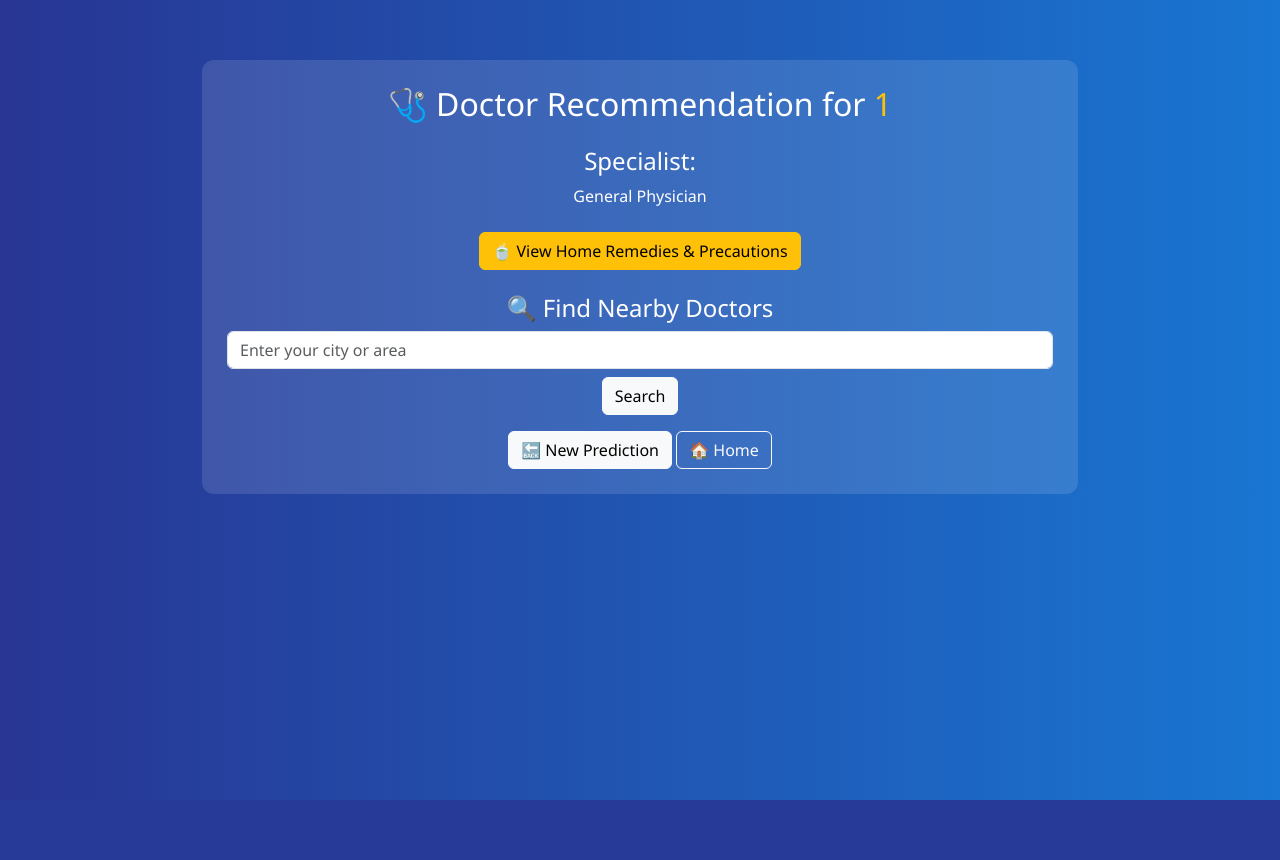
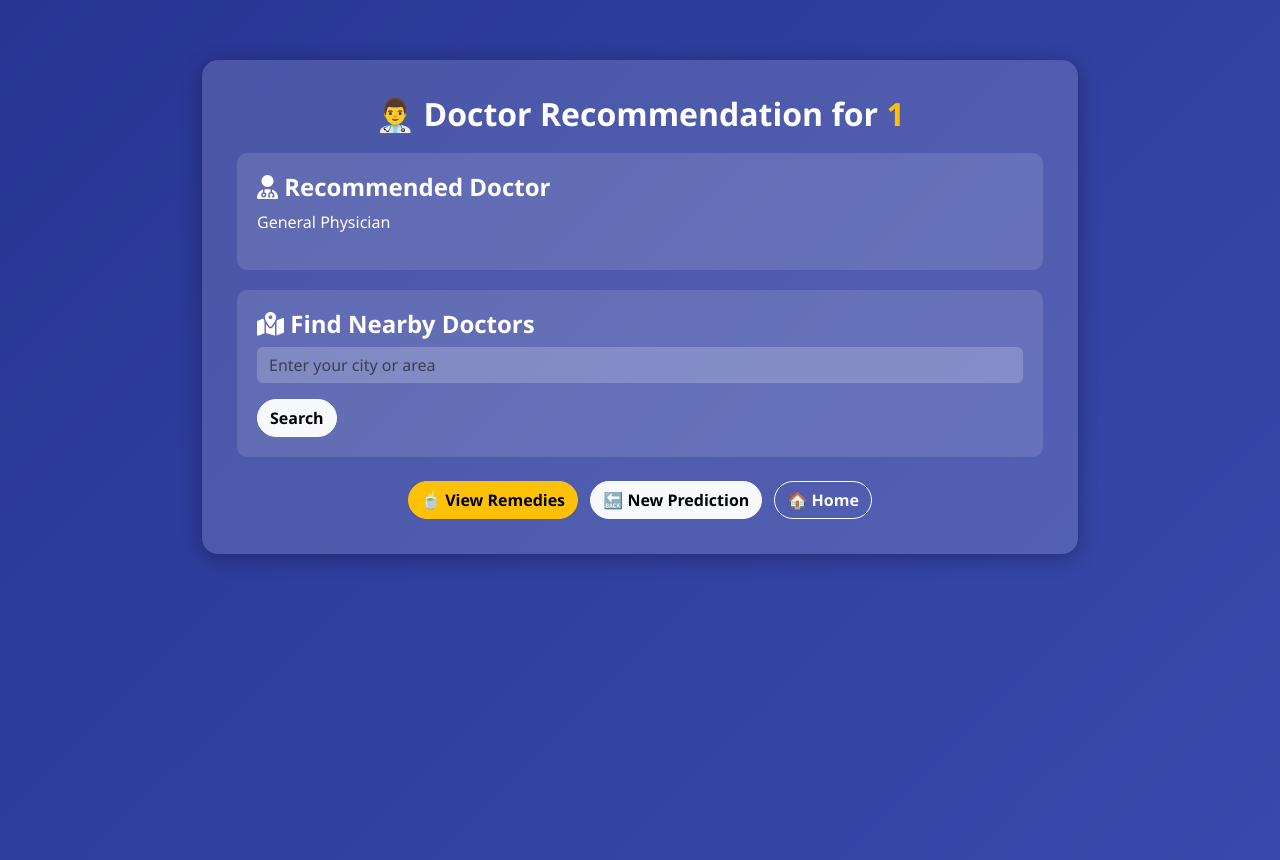
Before and after one commit to Dilip290703/ai-disease-predictor, a Flask app: page /doctor/1 in a window 1280 px wide. Before the commit the page ends 800 px from the top, so only its background shows below. Run offline with Flask 3, Linux system fonts and the light colour scheme; parts of the project's set-up code (start-up, migrations or seed data) failed here and were passed over.

Commit message:
Enhance UI: improve styling and layout for doctor and remedies pages, and refine result page design.

```diff
--- a/templates/admin.html
+++ b/templates/admin.html
@@ -80,7 +80,9 @@ h2, h4 {
 <div class="container">
   <h2 class="text-center">Admin Panel</h2>
   <p class="text-center">Welcome, {{ session['name'] }}</p>
-
+  <div class="text-center mb-4">
+    <a href="{{ url_for('logout') }}" class="btn btn-light btn-lg text-dark">Logout</a>
+  </div>
   <div class="table-container">
     <h4>Users</h4>
     <table class="table table-striped">
--- a/templates/doctor.html
+++ b/templates/doctor.html
@@ -4,51 +4,84 @@
   <meta charset="UTF-8">
   <title>Doctor Recommendation - MedPredict AI</title>
   <link href="https://cdn.jsdelivr.net/npm/bootstrap@5.3.0/dist/css/bootstrap.min.css" rel="stylesheet">
+  <link href="https://cdnjs.cloudflare.com/ajax/libs/font-awesome/6.5.0/css/all.min.css" rel="stylesheet">
   <style>
     body {
-      background: linear-gradient(to right, #283593, #1976d2);
+      background: linear-gradient(135deg, #283593, #3949ab);
       color: white;
       font-family: 'Segoe UI', sans-serif;
+      min-height: 100vh;
     }
     .container { margin-top: 60px; max-width: 900px; }
     .info-box {
+      background: rgba(255, 255, 255, 0.15);
+      border-radius: 16px;
+      padding: 35px;
+      box-shadow: 0 4px 20px rgba(0,0,0,0.3);
+      transition: transform 0.3s ease, box-shadow 0.3s ease;
+    }
+    .info-box:hover {
+      transform: translateY(-5px);
+      box-shadow: 0 6px 25px rgba(0,0,0,0.4);
+    }
+    h2, h4 { font-weight: bold; }
+    .section-card {
       background: rgba(255, 255, 255, 0.12);
-      border-radius: 12px;
-      padding: 25px;
+      border-radius: 10px;
+      padding: 20px;
+      margin-top: 20px;
+      text-align: left;
+      transition: background 0.3s;
     }
-    .doctor-list { margin-top: 20px; text-align: left; }
+    .section-card:hover {
+      background: rgba(255, 255, 255, 0.2);
+    }
+    .btn-custom {
+      border-radius: 30px;
+      font-weight: bold;
+    }
+    #mapContainer {
+      width: 100%;
+      height: 450px;
+      border-radius: 10px;
+      overflow: hidden;
+      margin-top: 15px;
+      display: none;
+      box-shadow: 0 2px 15px rgba(0,0,0,0.4);
+    }
+    input.form-control {
+      background-color: rgba(255,255,255,0.2);
+      color: white;
+      border: none;
+    }
+    input::placeholder { color: #eee; }
   </style>
 </head>
 <body>
   <div class="container">
     <div class="info-box text-center">
-      <h2>🩺 Doctor Recommendation for <span class="text-warning">{{ disease }}</span></h2>
+      <h2>👨‍⚕️ Doctor Recommendation for <span class="text-warning">{{ disease }}</span></h2>
 
-      <h4 class="mt-4">Specialist:</h4>
+      <div class="section-card">
+        <h4><i class="fa-solid fa-user-md"></i> Recommended Doctor</h4>
         <p>{{ doctor }}</p>
-
-<div class="text-center mt-4">
-  <a href="{{ url_for('remedies_page', disease=disease) }}" class="btn btn-warning">
-    🍵 View Home Remedies & Precautions
-  </a>
       </div>
 
-
-      <!-- Location Search -->
-      <div class="mt-4">
-        <h4>🔍 Find Nearby Doctors</h4>
+      <div class="section-card">
+        <h4><i class="fa-solid fa-map-location-dot"></i> Find Nearby Doctors</h4>
         <input type="text" id="locationInput" class="form-control" placeholder="Enter your city or area">
-        <button class="btn btn-light mt-2" onclick="searchDoctors()">Search</button>
-      </div>
-
-      <!-- Doctor Results -->
-      <div id="mapContainer" class="mt-4" style="width:100%; height:450px; display:none;">
+        <button class="btn btn-light btn-custom mt-3" onclick="searchDoctors()">Search</button>
+        <div id="mapContainer" class="mt-4">
           <iframe id="mapFrame" width="100%" height="450" style="border:0;"
             loading="lazy" allowfullscreen referrerpolicy="no-referrer-when-downgrade"></iframe>
         </div>
-      <div>
-        <a href="/predict" class="btn btn-light mt-3">🔙 New Prediction</a>
-      <a href="/" class="btn btn-outline-light mt-3">🏠 Home</a>
+      </div>
+
+      <div class="mt-4">
+        <a href="{{ url_for('remedies_page', disease=disease) }}" class="btn btn-warning btn-custom me-2">🍵 View Remedies</a>
+        <a href="/predict" class="btn btn-light btn-custom me-2">🔙 New Prediction</a>
+        <a href="/" class="btn btn-outline-light btn-custom">🏠 Home</a>
+      </div>
     </div>
   </div>
 
@@ -72,6 +105,5 @@
       mapContainer.style.display = "block";
     }
   </script>
-
 </body>
 </html>
```
Also changed, not shown: templates/remedies.html (+48 -10 lines), templates/result.html (+59 -6 lines). Lines whose indentation alone changed are shown as unchanged.
